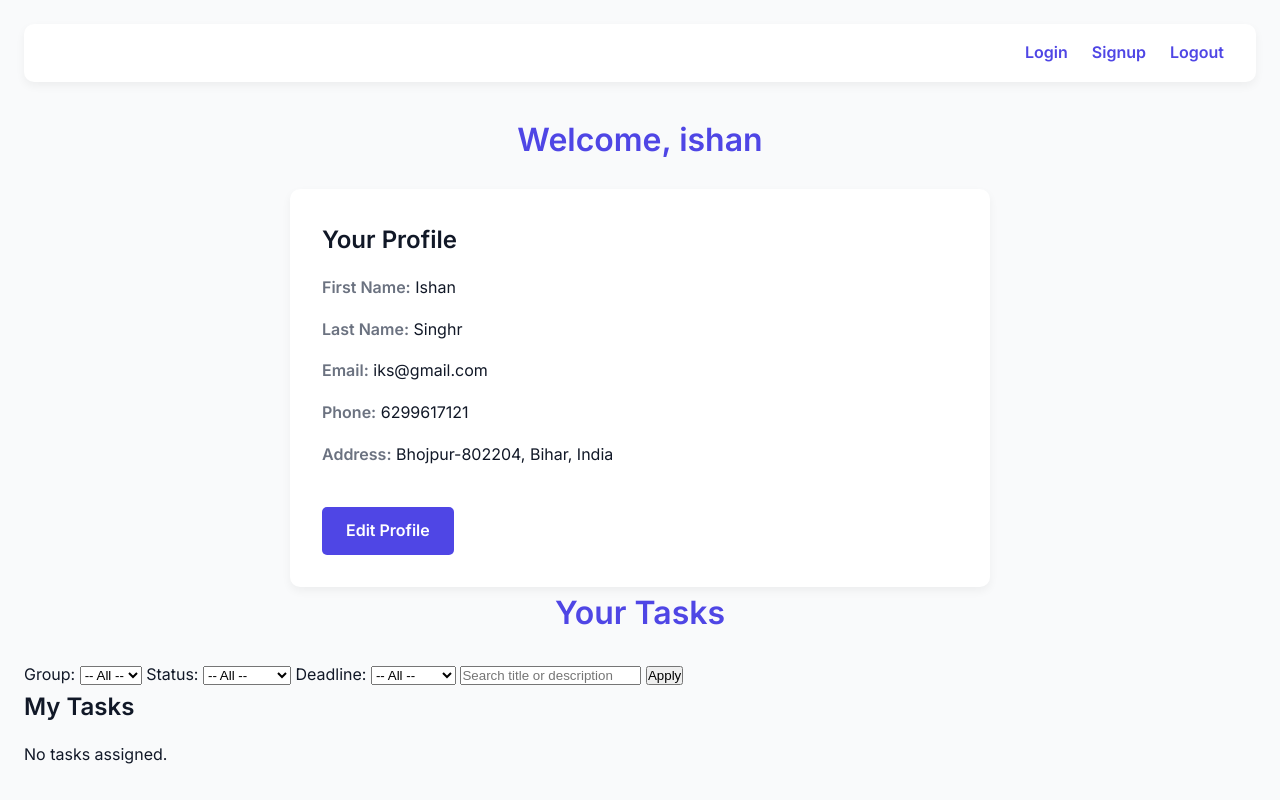
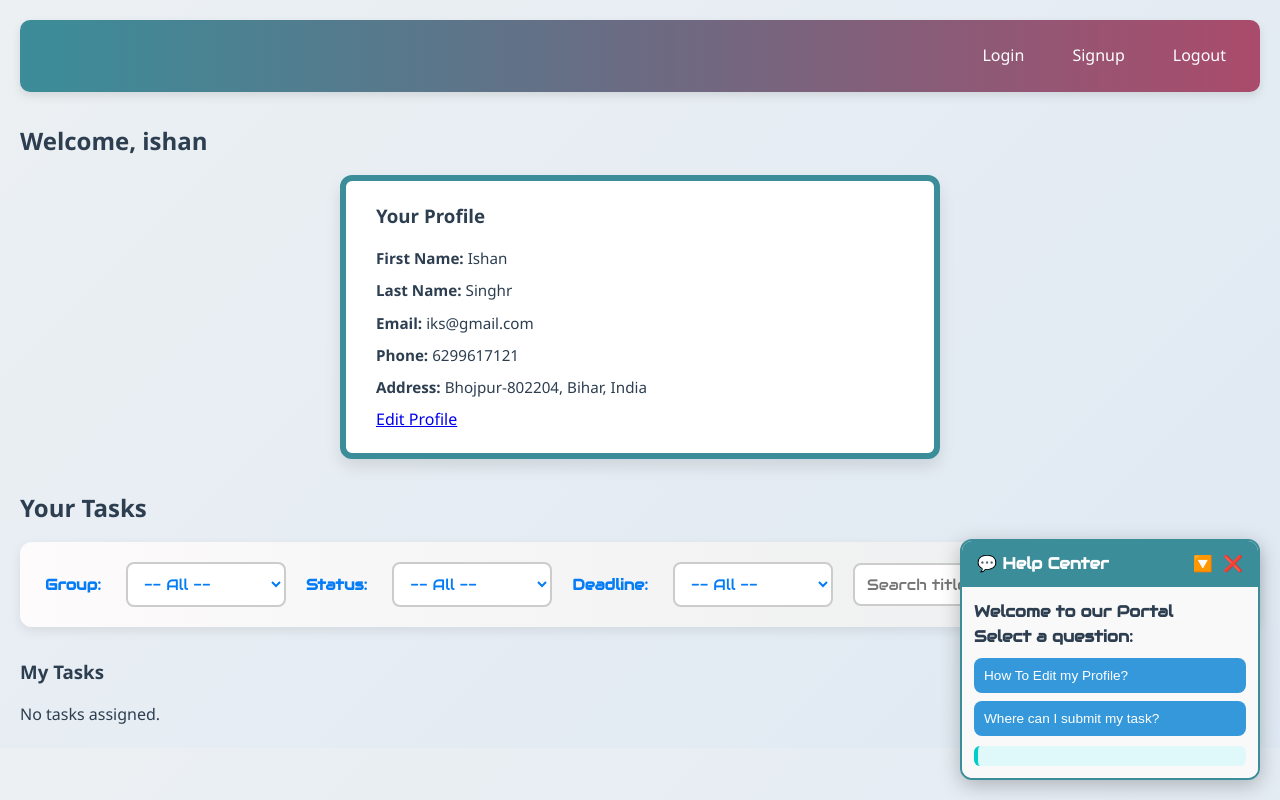
Before and after one commit to ishan1915/Project_managment_application, a Django app: page /dashboard/ in a window 1280 px wide. Run offline with Django 5.2, Linux system fonts and the light colour scheme; a user stored in the database is signed in; data comes from the database, SQL or seed files in the repository; both versions use the stored data as it was after the commit.

Commit message:
Add ChatQuestion model and chatbot widget to dashboard
Introduces a new ChatQuestion model for storing FAQ-style questions and answers, with an optional link. Registers ChatQuestion in the admin, creates the migration, and updates the dashboard view and template to display a floating chatbot widget that shows these questions and answers. Adds a new dashboard.css file for improved dashboard and chatbot styling.

```diff
--- a/project/app/admin.py
+++ b/project/app/admin.py
@@ -1,6 +1,7 @@
 from django.contrib import admin
-from .models import Profile,Group,Task
+from .models import Profile,Group,Task,ChatQuestion
 # Register your models here.
 admin.site.register(Profile)
 admin.site.register(Group)
 admin.site.register(Task)
+admin.site.register(ChatQuestion)
--- a/project/app/models.py
+++ b/project/app/models.py
@@ -34,3 +34,14 @@ class Task(models.Model):
 
     def __str__(self):
         return f"{self.title} - {self.assigned_to.username}"
+
+
+
+
+class ChatQuestion(models.Model):
+    question=models.CharField(max_length=300)
+    answer=models.TextField()
+    link=models.URLField(blank=True,null=True)
+
+    def __str__(self):
+        return self.question
--- /dev/null
+++ b/project/app/static/dashboard.css
@@ -0,0 +1,304 @@
+/* Reset & Base */
+* {
+    margin: 0;
+    padding: 0;
+    box-sizing: border-box;
+}
+
+body {
+    font-family: 'Segoe UI', Tahoma, sans-serif;
+    background: linear-gradient(135deg, #ecf0f3, #dfe9f3);
+    color: #2c3e50;
+    line-height: 1.6;
+    padding: 20px;
+}
+
+/* Navbar */
+nav {
+    display: flex;
+    justify-content: flex-end;
+    gap: 20px;
+    padding: 15px 20px;
+    background: linear-gradient(90deg, #3b8d99, #6b6b83, #aa4b6b);
+    border-radius: 10px;
+    box-shadow: 0 4px 10px rgba(0,0,0,0.1);
+    margin-bottom: 30px;
+}
+
+nav a {
+    color: #fff;
+    text-decoration: none;
+    font-weight: 500;
+    padding: 8px 14px;
+    border-radius: 6px;
+    transition: background 0.3s ease;
+}
+
+nav a:hover {
+    background-color: rgba(255, 255, 255, 0.2);
+}
+
+/* Headings */
+h2, h3 {
+    color: #2c3e50;
+    margin-bottom: 15px;
+}
+
+/* Profile Card */
+.profile-container {
+    background: #fff;
+    border-radius: 12px;
+    padding: 20px;
+    box-shadow: 0 8px 16px rgba(0,0,0,0.1);
+    margin-bottom: 30px;
+    border-left: 6px solid #3b8d99;
+    transition: transform 0.2s;
+}
+
+.profile-container:hover {
+    transform: scale(1.01);
+}
+
+.profile-container ul {
+    list-style: none;
+    margin-top: 10px;
+}
+
+.profile-container li {
+    margin-bottom: 8px;
+    font-size: 0.95rem;
+}
+
+.profile-container {
+    background: #fff;
+    border-radius: 12px;
+    padding: 20px 30px;
+    box-shadow: 0 8px 16px rgba(0,0,0,0.1);
+    margin: 0 auto 30px auto;
+    border: 6px solid #3b8d99;
+    transition: transform 0.2s;
+    max-width: 600px;
+    width: 100%;
+}
+
+.profile-container a:hover {
+    background-color: #2e6f73;
+}
+
+  /* Filter Section */
+form {
+    background: linear-gradient(to right, #fdfbfb, #ebedee);
+    padding: 20px 25px;
+    border-radius: 12px;
+    box-shadow: 0 4px 12px rgba(0, 0, 0, 0.08);
+    display: flex;
+    flex-wrap: wrap;
+    gap: 20px;
+    align-items: center;
+    justify-content:flex-start;
+    margin-bottom: 30px;
+    font-family: 'Segoe UI', sans-serif;
+    color: brown;
+}
+
+form label {
+    font-weight: 600;
+    color: #047cf5;
+    font-size: 0.95rem;
+    margin-right: 5px;
+     font-family: "Audiowide", sans-serif;
+}
+
+/* Inputs and Selects */
+form select,
+form input[type="text"] {
+    background-color: #ffffff;
+    border: 2px solid #ccc;
+    border-radius: 8px;
+    padding: 10px 12px;
+    font-size: 0.95rem;
+    color: #047cf5;
+    transition: border-color 0.3s ease, box-shadow 0.3s ease;
+    min-width: 160px;
+    font-family: "Audiowide", sans-serif;
+}
+
+form select:focus,
+form input:focus {
+    border-color: #1abc9c;
+    outline: none;
+    box-shadow: 0 0 5px rgba(26, 188, 156, 0.3);
+}
+
+/* Filter Button */
+form button {
+    background: linear-gradient(to right, #16a085, #1abc9c);
+    color: white;
+    border: none;
+    padding: 10px 18px;
+    border-radius: 8px;
+    font-weight: bold;
+    cursor: pointer;
+    font-size: 0.95rem;
+    box-shadow: 0 4px 10px rgba(0,0,0,0.1);
+    transition: background 0.3s ease, transform 0.2s ease;
+     font-family: "Audiowide", sans-serif;
+}
+
+form button:hover {
+    background: linear-gradient(to right, #148f77, #17c0a3);
+    transform: translateY(-2px);
+}
+
+
+/* Task Cards */
+.task-container {
+    background: white;
+    padding: 20px;
+    border-left: 6px solid #6b6b83;
+    border-radius: 12px;
+    margin-bottom: 20px;
+    box-shadow: 0 4px 10px rgba(0,0,0,0.08);
+    transition: transform 0.2s;
+}
+
+.task-container:hover {
+    transform: translateY(-3px);
+}
+
+.task-container strong {
+    display: block;
+    font-size: 1.1rem;
+    margin-bottom: 5px;
+    color: #2c3e50;
+}
+
+.task-container a {
+    margin-top: 10px;
+    display: inline-block;
+    background: #aa4b6b;
+    color: #fff;
+    padding: 8px 14px;
+    border-radius: 6px;
+    text-decoration: none;
+    font-size: 0.9rem;
+    transition: background 0.3s ease;
+}
+
+.task-container a:hover {
+    background-color: #923c58;
+}
+
+.task-status {
+    margin-top: 8px;
+    font-weight: 600;
+}
+
+.task-status.completed {
+    color: green;
+}
+
+.task-status.pending {
+    color: red;
+}
+
+/* Media Queries */
+@media (max-width: 768px) {
+    nav {
+        flex-direction: column;
+        align-items: flex-start;
+    }
+
+    form {
+        flex-direction: column;
+    }
+
+    .profile-container,
+    .task-container {
+        padding: 15px;
+    }
+
+    form select,
+    form input[type="text"] {
+        width: 100%;
+    }
+}
+
+
+
+/* Chatbot Floating Widget */
+#chatbot-widget {
+    position: fixed;
+    bottom: 20px;
+    right: 20px;
+    width: 300px;
+    font-family: 'Audiowide', cursive;
+    z-index: 999;
+    box-shadow: 0 5px 20px rgba(0, 0, 0, 0.25);
+    border-radius: 12px;
+    overflow: hidden;
+    background: #ffffff;
+    border: 2px solid #3b8d99;
+}
+
+.chatbot-header {
+    background: #3b8d99;
+    color: #fff;
+    padding: 10px 15px;
+    display: flex;
+    justify-content: space-between;
+    align-items: center;
+    font-weight: bold;
+}
+
+.chatbot-controls button {
+    background: transparent;
+    border: none;
+    color: white;
+    font-size: 1rem;
+    cursor: pointer;
+    margin-left: 5px;
+}
+
+.chatbot-body {
+    max-height: 400px;
+    overflow-y: auto;
+    padding: 12px;
+    display: block;
+    background: #f9f9f9;
+}
+
+.chat-question {
+    display: block;
+    width: 100%;
+    background: #3498db;
+    color: white;
+    border: none;
+    margin: 8px 0;
+    padding: 10px;
+    border-radius: 8px;
+    font-size: 0.85rem;
+    cursor: pointer;
+    text-align: left;
+    transition: background 0.3s ease;
+}
+
+.chat-question:hover {
+    background: #2980b9;
+}
+
+.chat-answer {
+    margin-top: 10px;
+    background: #dff9fb;
+    padding: 10px;
+    border-left: 4px solid #00cec9;
+    border-radius: 6px;
+    font-size: 0.85rem;
+}
+
+.chat-answer a {
+    display: block;
+    margin-top: 6px;
+    color: #0984e3;
+    text-decoration: underline;
+}
--- a/project/app/templates/dashboard.html
+++ b/project/app/templates/dashboard.html
@@ -6,7 +6,9 @@
     <meta charset="UTF-8">
     <meta name="viewport" content="width=device-width, initial-scale=1.0">
     <title>Dashboard</title>
-    <link rel="stylesheet" href="{% static 'style1.css' %}">
+    <link rel="stylesheet" href="{% static 'dashboard.css' %}">
+    <link href="https://fonts.googleapis.com/css2?family=Audiowide&display=swap" rel="stylesheet">
+
 </head>
 <body>
     <nav>
@@ -81,5 +83,45 @@
         No tasks assigned.
     {% endfor %}
 
+
+
+
+<div id="chatbot-widget">
+    <div class="chatbot-header">
+        <span>💬 Help Center</span>
+        <div class="chatbot-controls">
+            <button onclick="toggleChat()">🔽</button>
+            <button onclick="closeChat()">❌</button>
+        </div>
+    </div>
+    <div class="chatbot-body" id="chatbot-body">
+        <h4>Welcome to our Portal</h4>
+        <p><strong>Select a question:</strong></p>
+        {% for q in questions %}
+            <button class="chat-question" onclick="showAnswer('{{ q.answer|escapejs }}', '{{ q.link|default_if_none:"" }}')">
+                {{ q.question }}
+            </button>
+        {% endfor %}
+        <div class="chat-answer" id="chat-answer"></div>
+    </div>
+</div>
+
+<script>
+function toggleChat() {
+    const chatBody = document.getElementById("chatbot-body");
+    chatBody.style.display = chatBody.style.display === "none" ? "block" : "none";
+}
+function closeChat() {
+    document.getElementById("chatbot-widget").style.display = "none";
+}
+function showAnswer(answer, link) {
+    let html = `<p>${answer}</p>`;
+    if (link) {
+        html += `<a href="${link}">👉 Go to page</a>`;
+    }
+    document.getElementById("chat-answer").innerHTML = html;
+}
+</script>
+
 </body>
 </html>
--- a/project/app/views.py
+++ b/project/app/views.py
@@ -3,10 +3,9 @@ from datetime import timedelta
 from django.utils import timezone
 from django.http import JsonResponse
 from django.shortcuts import get_object_or_404, render,redirect
-
 from .forms import SignupForm,AddMemberForm
 from django.contrib.auth import login,authenticate
-from .models import Profile,Group,Task
+from .models import Profile,Group,Task,ChatQuestion
 from .forms import ProfileForm,LoginForm,GroupForm,TaskAssignForm,TaskUpdateForm,TaskStatusForm
 from django.contrib.auth.views import LoginView
 from django.contrib.auth.decorators import user_passes_test,login_required
@@ -57,6 +56,7 @@ def dashboard_view(request):
 
     profile, created = Profile.objects.get_or_create(user=request.user)
     tasks=Task.objects.filter(assigned_to=request.user).select_related('group')
+    question=ChatQuestion.objects.all()
 
     group_id=request.GET.get('group')
     is_completed=request.GET.get('completed')
@@ -85,7 +85,7 @@ def dashboard_view(request):
     groups=Group.objects.filter(members=request.user)
 
 
-    return render(request,'dashboard.html',{ 'profile_detail':profile,'tasks':tasks,'filter_values':{
+    return render(request,'dashboard.html',{ 'profile_detail':profile,'tasks':tasks,'groups':groups,'questions':question,'filter_values':{
         'group':group_id,
         'completed':is_completed,
          'due':due,
```
Also changed, not shown: project/app/migrations/0005_chatquestion.py (added), project/db.sqlite3.
